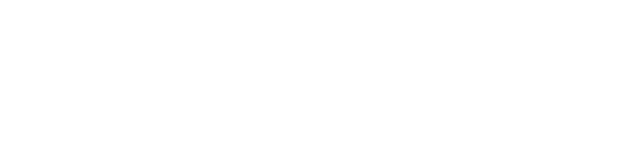
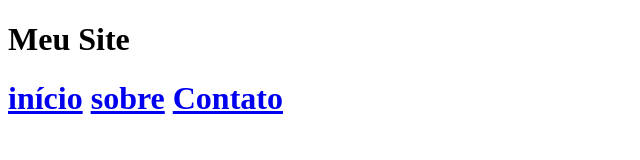
Before and after one commit to liviasoliveira6-oss/proj_git_html, a plain HTML site: page index.html in a window 1280 px wide. Shown: the whole page, without its empty margins (0-640 px from the left). Drawn offline with Linux system fonts and the light colour scheme.

Commit message:
criacao do cabeçalho  inicial

```diff
--- a/index.html
+++ b/index.html
@@ -6,6 +6,11 @@
     <title>Minha Página Teste</title>
 </head>
 <body>
-
-</body>
+   <header>
+    <h1>Meu Site<h1>
+    <a href="#">início</a>
+    <a href="#">sobre</a>
+    <a href="#">Contato</a>
+    </header>
+    </body>
 </html>
```
